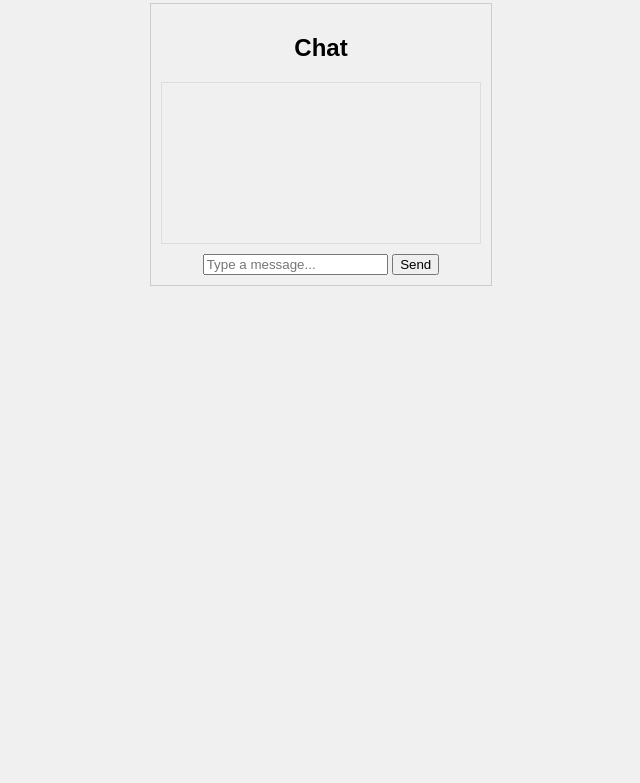
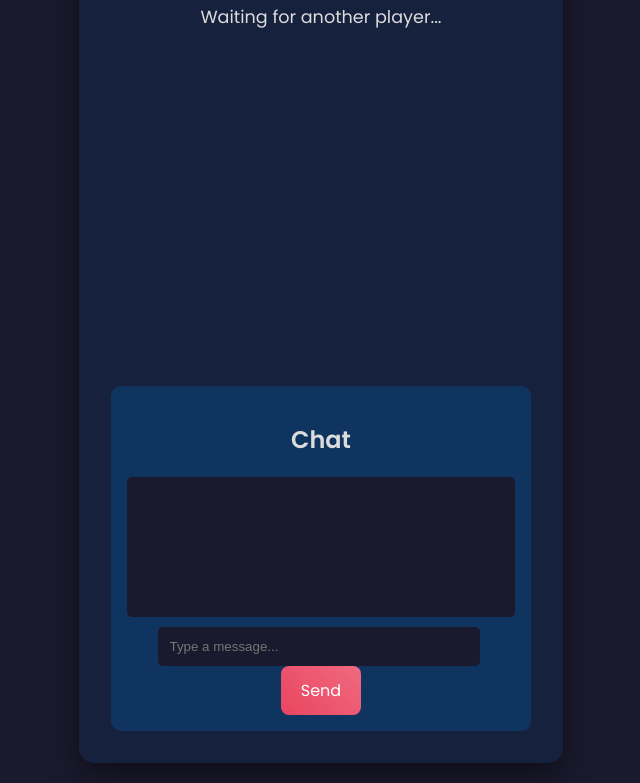
Before and after one commit to nak00/tictactoe, a website: page public/index.html in a window 1280 px wide. Shown: the part 135-918 px from the top of the page, without its empty margins (319-959 px from the left). Before the commit the page ends 800 px from the top, so only its background shows below. Drawn offline with Linux system fonts and the light colour scheme.

Commit message:
Fix win condition and redesign UI

```diff
--- a/public/client.js
+++ b/public/client.js
@@ -21,6 +21,8 @@ ws.onmessage = (event) => {
             playerIdDisplay.textContent = `You are Player ${myPlayerId}`;
             break;
         case 'game-start':
+            boardDisplay.classList.remove('game-over'); // **NEW:** Remove game-over state
+            // Fall-through to update
         case 'update':
             statusDisplay.textContent = `Player ${data.turn}'s Turn`;
             renderBoard(data.board);
@@ -28,10 +30,12 @@ ws.onmessage = (event) => {
             break;
         case 'win':
             statusDisplay.textContent = `Player ${data.winner} Wins!`;
+            boardDisplay.classList.add('game-over'); // **NEW:** Add game-over state
             resetButton.style.display = 'block';
             break;
         case 'draw':
             statusDisplay.textContent = "It's a Draw!";
+            boardDisplay.classList.add('game-over'); // **NEW:** Add game-over state
             resetButton.style.display = 'block';
             break;
         case 'chat':
@@ -56,6 +60,9 @@ function renderBoard(board) {
     board.forEach((cell, index) => {
         const cellElement = document.createElement('div');
         cellElement.classList.add('cell');
+        if (cell) {
+            cellElement.classList.add(cell); // **NEW:** Add 'X' or 'O' as a class
+        }
         cellElement.textContent = cell;
         cellElement.dataset.index = index;
         cellElement.addEventListener('click', handleCellClick);
@@ -64,6 +71,10 @@ function renderBoard(board) {
 }
 
 function handleCellClick(event) {
+    // **NEW:** Prevent clicks when the game is over
+    if (boardDisplay.classList.contains('game-over')) {
+        return;
+    }
     const index = event.target.dataset.index;
     ws.send(JSON.stringify({ type: 'move', index: parseInt(index) }));
 }
--- a/public/index.html
+++ b/public/index.html
@@ -7,6 +7,8 @@
     <link rel="stylesheet" href="style.css">
 </head>
 <body>
+    <!-- Add this container div -->
+    <div class="container">
         <h1>Tic Tac Toe</h1>
         <div id="game-info">
             <p id="player-id"></p>
@@ -23,6 +25,7 @@
             <input type="text" id="chat-input" placeholder="Type a message...">
             <button id="send-button">Send</button>
         </div>
+    </div> <!-- Close the container div -->
 
     <script src="client.js"></script>
 </body>
--- a/public/style.css
+++ b/public/style.css
@@ -1,37 +1,149 @@
+@import url('https://fonts.googleapis.com/css2?family=Poppins:wght@400;600&display=swap');
+
+:root {
+    --bg-color: #1a1a2e;
+    --primary-color: #16213e;
+    --secondary-color: #0f3460;
+    --accent-color: #e94560;
+    --font-color: #dcdcdc;
+    --x-color: #3498db;
+    --o-color: #e74c3c;
+}
+
 body {
-    font-family: Arial, sans-serif;
-    text-align: center;
-    background-color: #f0f0f0;
-}
-#game-board {
-    display: grid;
-    grid-template-columns: repeat(3, 100px);
-    grid-gap: 5px;
-    margin: 20px auto;
-    width: 310px;
-}
-.cell {
-    width: 100px;
-    height: 100px;
-    background-color: #fff;
-    border: 2px solid #333;
-    font-size: 50px;
-    cursor: pointer;
+    font-family: 'Poppins', sans-serif;
     display: flex;
     justify-content: center;
     align-items: center;
+    min-height: 100vh;
+    background-color: var(--bg-color);
+    color: var(--font-color);
+    margin: 0;
+    padding: 20px;
+    box-sizing: border-box;
 }
+
+.container {
+    text-align: center;
+    background-color: var(--primary-color);
+    padding: 2rem;
+    border-radius: 15px;
+    box-shadow: 0 10px 30px rgba(0, 0, 0, 0.5);
+    width: 100%;
+    max-width: 420px;
+}
+
+h1 {
+    color: var(--accent-color);
+    margin-bottom: 1rem;
+}
+
+#game-info {
+    margin-bottom: 1.5rem;
+    font-size: 1.1rem;
+}
+
+#game-board {
+    display: grid;
+    grid-template-columns: repeat(3, 1fr);
+    gap: 10px;
+    margin: 20px auto;
+    width: 300px;
+    height: 300px;
+    transition: opacity 0.5s ease;
+}
+
+/* Style for when the game is over */
+#game-board.game-over {
+    opacity: 0.6;
+    cursor: not-allowed;
+}
+
+.cell {
+    background-color: var(--secondary-color);
+    border-radius: 10px;
+    display: flex;
+    justify-content: center;
+    align-items: center;
+    font-size: 4rem;
+    font-weight: 600;
+    cursor: pointer;
+    transition: background-color 0.3s ease;
+}
+
+.cell:not(.X):not(.O):hover {
+    background-color: #2a4a87;
+}
+
+/* Styles for X and O */
+.cell.X {
+    color: var(--x-color);
+}
+
+.cell.O {
+    color: var(--o-color);
+}
+
+button {
+    background: linear-gradient(45deg, var(--accent-color), #f06a7f);
+    color: white;
+    border: none;
+    padding: 12px 25px;
+    border-radius: 8px;
+    font-size: 1rem;
+    font-family: 'Poppins', sans-serif;
+    cursor: pointer;
+    transition: transform 0.2s ease, box-shadow 0.2s ease;
+    margin-top: 10px;
+}
+
+button:hover {
+    transform: translateY(-2px);
+    box-shadow: 0 5px 15px rgba(233, 69, 96, 0.4);
+}
+
+#reset-button {
+    margin-top: 20px;
+}
+
 #chat-container {
-    margin: 20px auto;
-    width: 320px;
-    border: 1px solid #ccc;
+    margin-top: 2rem;
+    background-color: var(--secondary-color);
+    border-radius: 10px;
+    padding: 1rem;
+}
+
+#chat-box {
+    height: 120px;
+    overflow-y: scroll;
+    background-color: var(--bg-color);
+    border-radius: 5px;
     padding: 10px;
-}
-#chat-box {
-    height: 150px;
-    overflow-y: scroll;
-    border: 1px solid #ddd;
-    padding: 5px;
     text-align: left;
     margin-bottom: 10px;
 }
+
+#chat-box p {
+    margin: 0 0 8px 0;
+}
+
+#chat-input {
+    width: calc(100% - 90px);
+    padding: 10px;
+    border: 2px solid transparent;
+    border-radius: 5px;
+    background-color: var(--bg-color);
+    color: var(--font-color);
+    margin-right: 5px;
+}
+
+#chat-input:focus {
+    outline: none;
+    border-color: var(--accent-color);
+}
+
+#send-button {
+    width: 80px;
+    padding: 12px 0;
+    margin: 0;
+}
```
Lines whose indentation alone changed are shown as unchanged.
